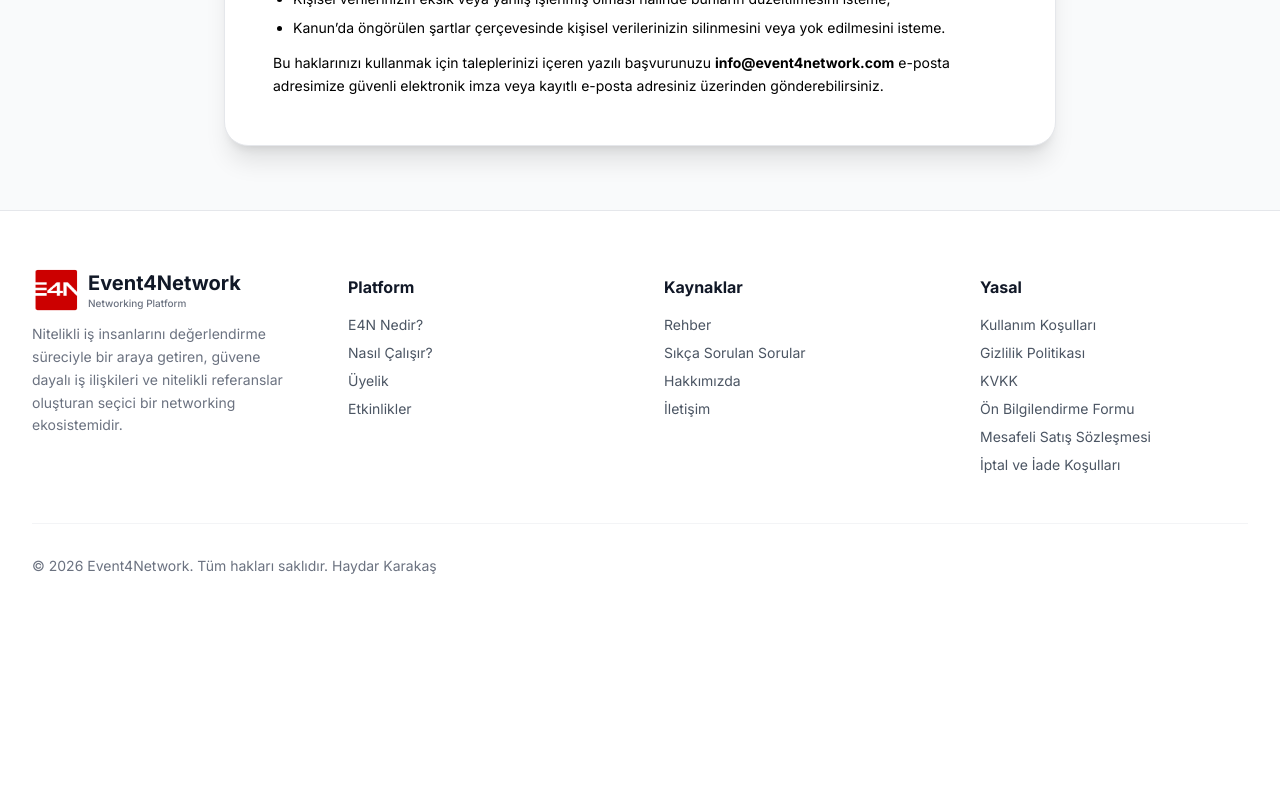
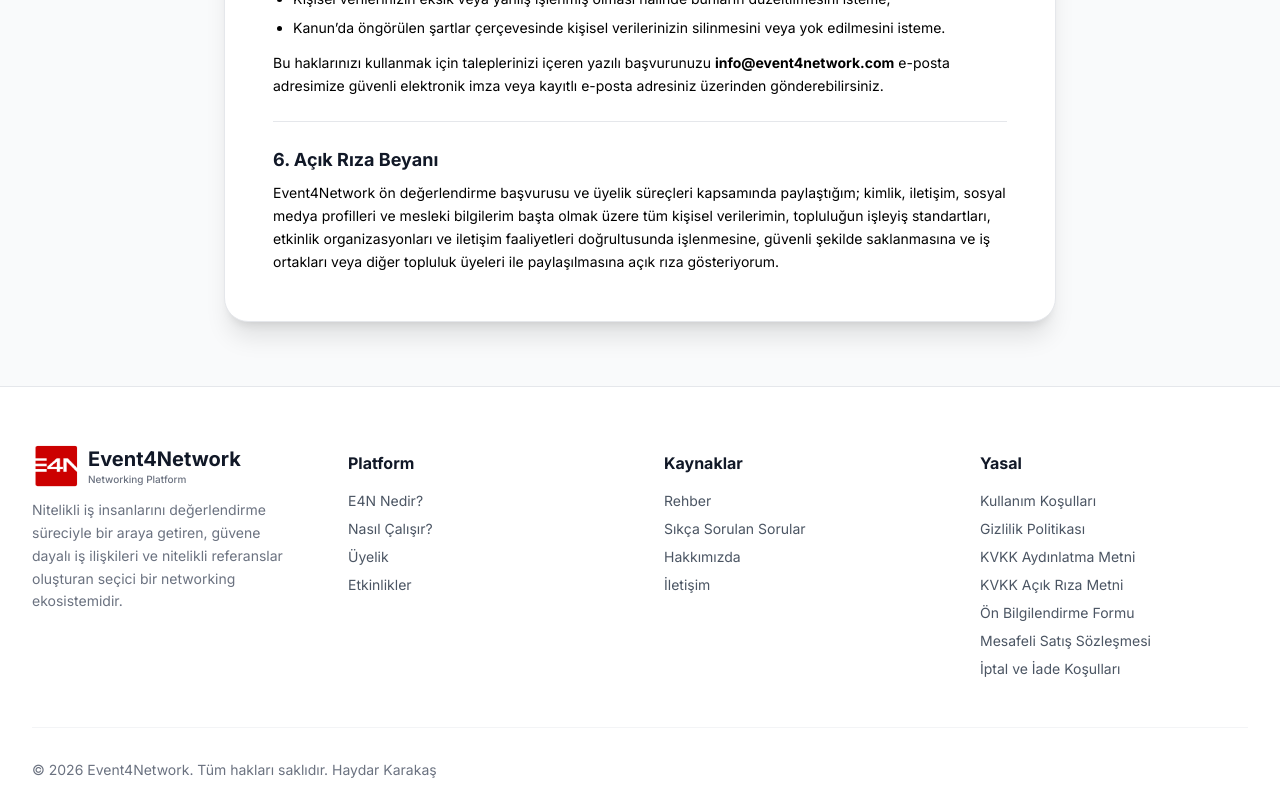
Before and after one commit to kaankarakas34/e4n, a React (Vite) app: page /kvkk in a window 1280 px wide. Shown: the part 1320-2132 px from the top of the page. Before the commit the page ends 1928 px from the top, so only its background shows below. Built offline with nearby package versions, Linux system fonts and the light colour scheme.

Commit message:
feat: split footer KVKK links and add Explicit Consent section to KVKK page

```diff
--- a/src/components/PublicFooter.tsx
+++ b/src/components/PublicFooter.tsx
@@ -38,7 +38,8 @@ export function PublicFooter() {
             <ul className="space-y-2 text-sm text-gray-600">
               <li><Link to="/kullanim-kosullari" className="hover:text-red-600">Kullanım Koşulları</Link></li>
               <li><Link to="/gizlilik-politikasi" className="hover:text-red-600">Gizlilik Politikası</Link></li>
-              <li><Link to="/kvkk" className="hover:text-red-600">KVKK</Link></li>
+              <li><Link to="/kvkk" className="hover:text-red-600">KVKK Aydınlatma Metni</Link></li>
+              <li><Link to="/kvkk#acik-riza" className="hover:text-red-600">KVKK Açık Rıza Metni</Link></li>
               <li><Link to="/on-bilgilendirme-formu" className="hover:text-red-600">Ön Bilgilendirme Formu</Link></li>
               <li><Link to="/mesafeli-satis-sozlesmesi" className="hover:text-red-600">Mesafeli Satış Sözleşmesi</Link></li>
               <li><Link to="/iptal-ve-iade-kosullari" className="hover:text-red-600">İptal ve İade Koşulları</Link></li>
--- a/src/pages/KVKK.tsx
+++ b/src/pages/KVKK.tsx
@@ -82,6 +82,13 @@ export function KVKK() {
               <p className="mt-3">
                 Bu haklarınızı kullanmak için taleplerinizi içeren yazılı başvurunuzu <strong>info@event4network.com</strong> e-posta adresimize güvenli elektronik imza veya kayıtlı e-posta adresiniz üzerinden gönderebilirsiniz.
               </p>
+
+              <div id="acik-riza" className="pt-6 border-t border-gray-150 mt-6">
+                <h2 className="text-lg font-bold text-gray-900 mb-2">6. Açık Rıza Beyanı</h2>
+                <p>
+                  Event4Network ön değerlendirme başvurusu ve üyelik süreçleri kapsamında paylaştığım; kimlik, iletişim, sosyal medya profilleri ve mesleki bilgilerim başta olmak üzere tüm kişisel verilerimin, topluluğun işleyiş standartları, etkinlik organizasyonları ve iletişim faaliyetleri doğrultusunda işlenmesine, güvenli şekilde saklanmasına ve iş ortakları veya diğer topluluk üyeleri ile paylaşılmasına açık rıza gösteriyorum.
+                </p>
+              </div>
             </div>
           </div>
         </div>
```
